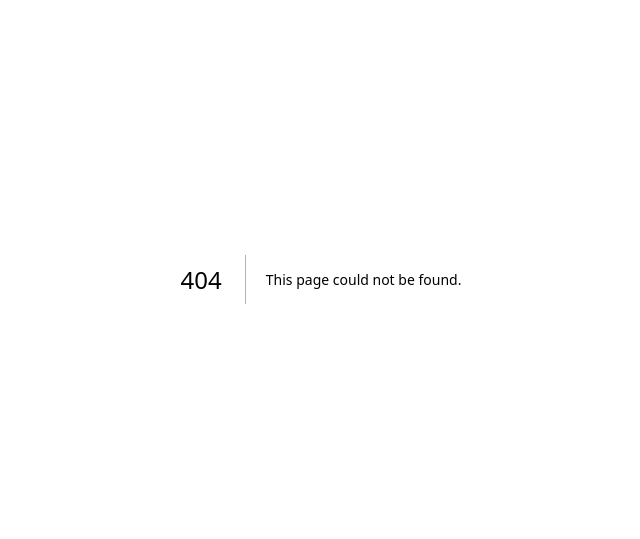
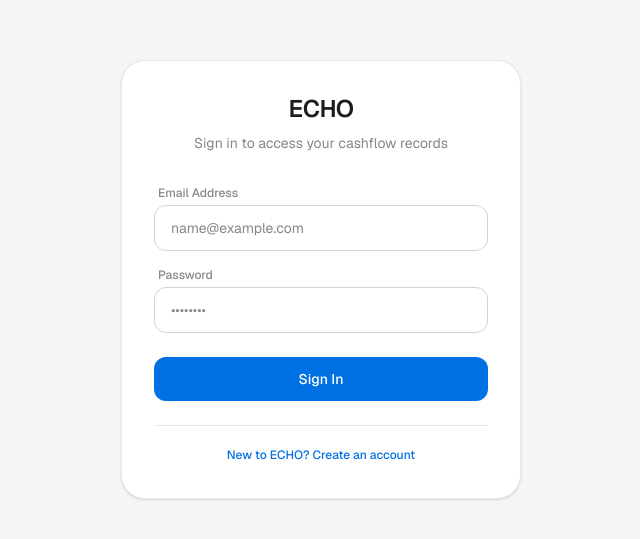
Before and after one commit to amseph/echo, a Next.js app: page /login in a window 1280 px wide. Before the commit this address had no page. Shown: the part 121-660 px from the top of the page, without its empty margins (319-959 px from the left). Built offline with nearby package versions, Linux system fonts and the light colour scheme; no server answers.

Commit message:
added login

```diff
--- /dev/null
+++ b/app/login/page.tsx
@@ -0,0 +1,128 @@
+'use client';
+
+import { useState } from 'react';
+import { useRouter } from 'next/navigation';
+import { supabase } from '@/lib/supabase'; // Adjust this path if your supabase client is located elsewhere
+
+export default function AuthPage() {
+    const router = useRouter();
+    const [isSignUp, setIsSignUp] = useState(false);
+    const [email, setEmail] = useState('');
+    const [password, setPassword] = useState('');
+    const [loading, setLoading] = useState(false);
+    const [errorMsg, setErrorMsg] = useState('');
+    const [successMsg, setSuccessMsg] = useState('');
+
+    const handleAuth = async (e: React.FormEvent) => {
+        e.preventDefault();
+        setLoading(true);
+        setErrorMsg('');
+        setSuccessMsg('');
+
+        try {
+            if (isSignUp) {
+                const { data, error } = await supabase.auth.signUp({
+                    email,
+                    password,
+                    options: {
+                        // This prevents Supabase from forcing email confirmation links during development
+                        emailRedirectTo: window.location.origin,
+                    },
+                });
+                if (error) throw error;
+                setSuccessMsg('Account created successfully! You can now log in.');
+                setIsSignUp(false);
+            } else {
+                const { error } = await supabase.auth.signInWithPassword({
+                    email,
+                    password,
+                });
+                if (error) throw error;
+
+                // Redirect to your main dashboard upon successful authentication
+                router.push('/');
+                router.refresh();
+            }
+        } catch (err: any) {
+            setErrorMsg(err.message || 'An unexpected error occurred.');
+        } finally {
+            setLoading(false);
+        }
+    };
+
+    return (
+        <div className="flex min-h-screen items-center justify-center bg-[#f5f5f7] px-4 font-sans antialiased text-[#1d1d1f]">
+            <div className="w-full max-w-[400px] rounded-3xl border border-[#e8e8ed] bg-white p-8 shadow-sm">
+                {/* Header Section */}
+                <div className="mb-8 text-center">
+                    <h1 className="text-2xl font-semibold tracking-tight text-[#1d1d1f]">ECHO</h1>
+                    <p className="mt-2 text-sm text-[#86868b]">
+                        {isSignUp ? 'Create an account to start observing habits' : 'Sign in to access your cashflow records'}
+                    </p>
+                </div>
+
+                {/* Dynamic Alerts */}
+                {errorMsg && (
+                    <div className="mb-4 rounded-xl border border-red-200 bg-red-50 p-3 text-xs text-red-600">
+                        {errorMsg}
+                    </div>
+                )}
+                {successMsg && (
+                    <div className="mb-4 rounded-xl border border-green-200 bg-green-50 p-3 text-xs text-green-600">
+                        {successMsg}
+                    </div>
+                )}
+
+                {/* Input Fields Form */}
+                <form onSubmit={handleAuth} className="space-y-4">
+                    <div>
+                        <label className="block text-xs font-medium text-[#86868b] mb-1 pl-1">Email Address</label>
+                        <input
+                            type="email"
+                            required
+                            value={email}
+                            onChange={(e) => setEmail(e.target.value)}
+                            placeholder="name@example.com"
+                            className="w-full rounded-xl border border-[#d2d2d7] px-4 py-3 text-sm placeholder-[#86868b] outline-none transition-all duration-200 focus:border-[#0071e3] focus:ring-1 focus:ring-[#0071e3]"
+                        />
+                    </div>
+
+                    <div>
+                        <label className="block text-xs font-medium text-[#86868b] mb-1 pl-1">Password</label>
+                        <input
+                            type="password"
+                            required
+                            value={password}
+                            onChange={(e) => setPassword(e.target.value)}
+                            placeholder="••••••••"
+                            className="w-full rounded-xl border border-[#d2d2d7] px-4 py-3 text-sm placeholder-[#86868b] outline-none transition-all duration-200 focus:border-[#0071e3] focus:ring-1 focus:ring-[#0071e3]"
+                        />
+                    </div>
+
+                    <button
+                        type="submit"
+                        disabled={loading}
+                        className="mt-2 w-full rounded-xl bg-[#0071e3] py-3 text-sm font-medium text-white transition-all duration-200 hover:bg-[#0077ed] disabled:bg-[#d2d2d7] disabled:cursor-not-allowed"
+                    >
+                        {loading ? 'Processing...' : isSignUp ? 'Create Account' : 'Sign In'}
+                    </button>
+                </form>
+
+                {/* View Switcher Divider */}
+                <div className="mt-6 border-t border-[#e8e8ed] pt-4 text-center">
+                    <button
+                        type="button"
+                        onClick={() => {
+                            setIsSignUp(!isSignUp);
+                            setErrorMsg('');
+                            setSuccessMsg('');
+                        }}
+                        className="text-xs font-medium text-[#0071e3] hover:underline outline-none"
+                    >
+                        {isSignUp ? 'Already have an account? Sign In' : 'New to ECHO? Create an account'}
+                    </button>
+                </div>
+            </div>
+        </div>
+    );
+}
--- a/app/page.tsx
+++ b/app/page.tsx
@@ -2,6 +2,7 @@
 
 import { useState, useEffect } from 'react';
 import { supabase } from '@/lib/supabase';
+import { useRouter } from 'next/navigation';
 import { Cell, Pie, PieChart, ResponsiveContainer, Tooltip } from 'recharts';
 const getAllowanceCycle = (dateString: string): string => {
   if (!dateString) return '';
@@ -20,6 +21,7 @@ const getAllowanceCycle = (dateString: string): string => {
 };
 
 export default function Home() {
+  const router = useRouter();
   const [loading, setLoading] = useState(false);
   const [transactions, setTransactions] = useState<any[]>([]);
   const [isMounted, setIsMounted] = useState(false);
@@ -36,7 +38,7 @@ export default function Home() {
     allowance_cycle: getAllowanceCycle(initialDate), // Auto-calculate on load
   });
 
-  const fetchTransactions = async () => {
+  const fetchTransactions = async (userId?: string) => {
     const { data, error } = await supabase
       .from('transactions')
       .select('*')
@@ -49,7 +51,20 @@ export default function Home() {
 
   useEffect(() => {
     setIsMounted(true);
-    fetchTransactions();
+
+    const checkUserSession = async () => {
+      const { data: { session } } = await supabase.auth.getSession();
+
+      if (!session) {
+        // Direct unauthorized visitors out to the login page immediately
+        router.push('/login');
+      } else {
+        // Load current user's isolated transaction data from Supabase rows
+        fetchTransactions(session.user.id);
+      }
+    };
+
+    checkUserSession();
   }, []);
 
   // --- DATA PROCESSING FOR ANALYTICS ---
```
